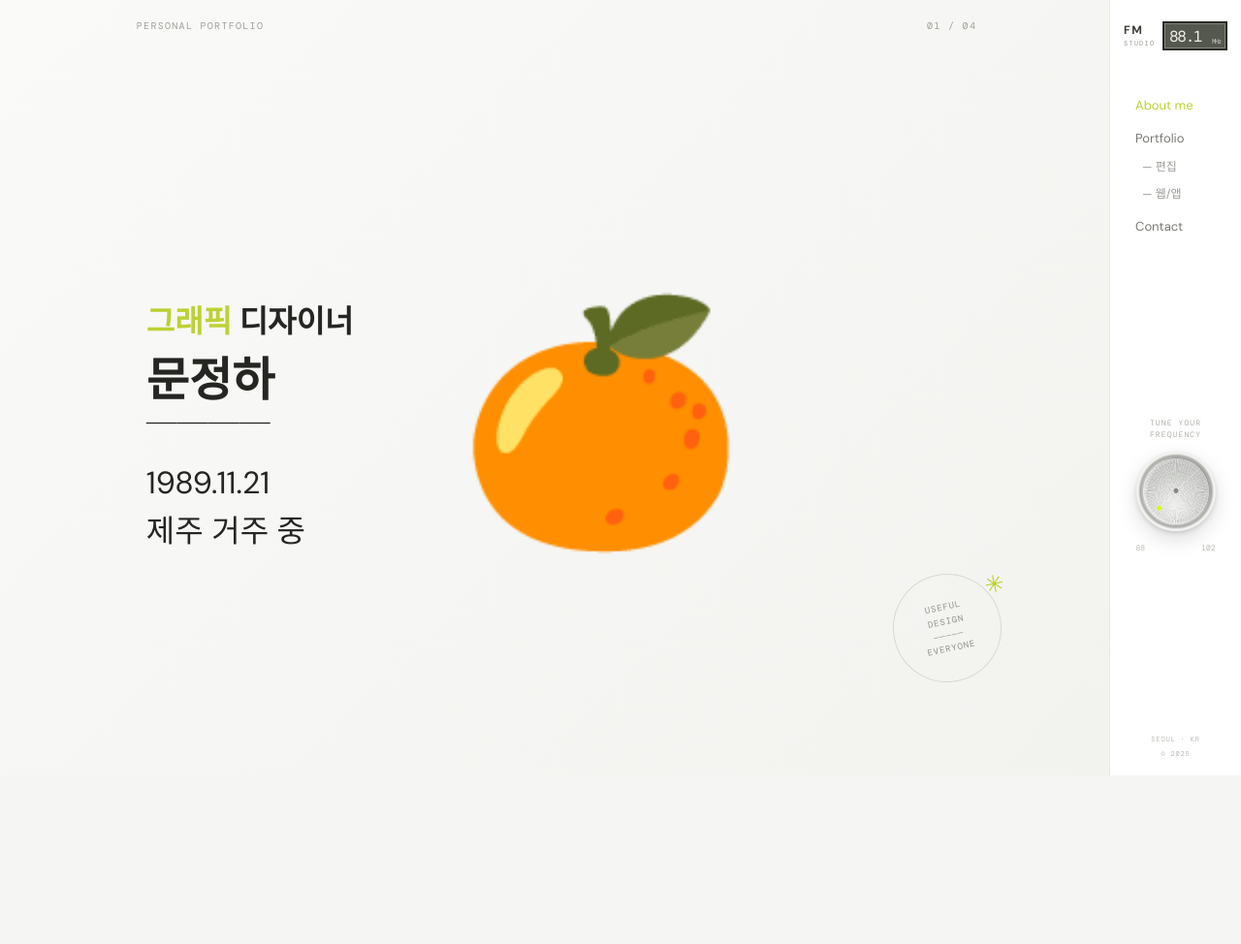
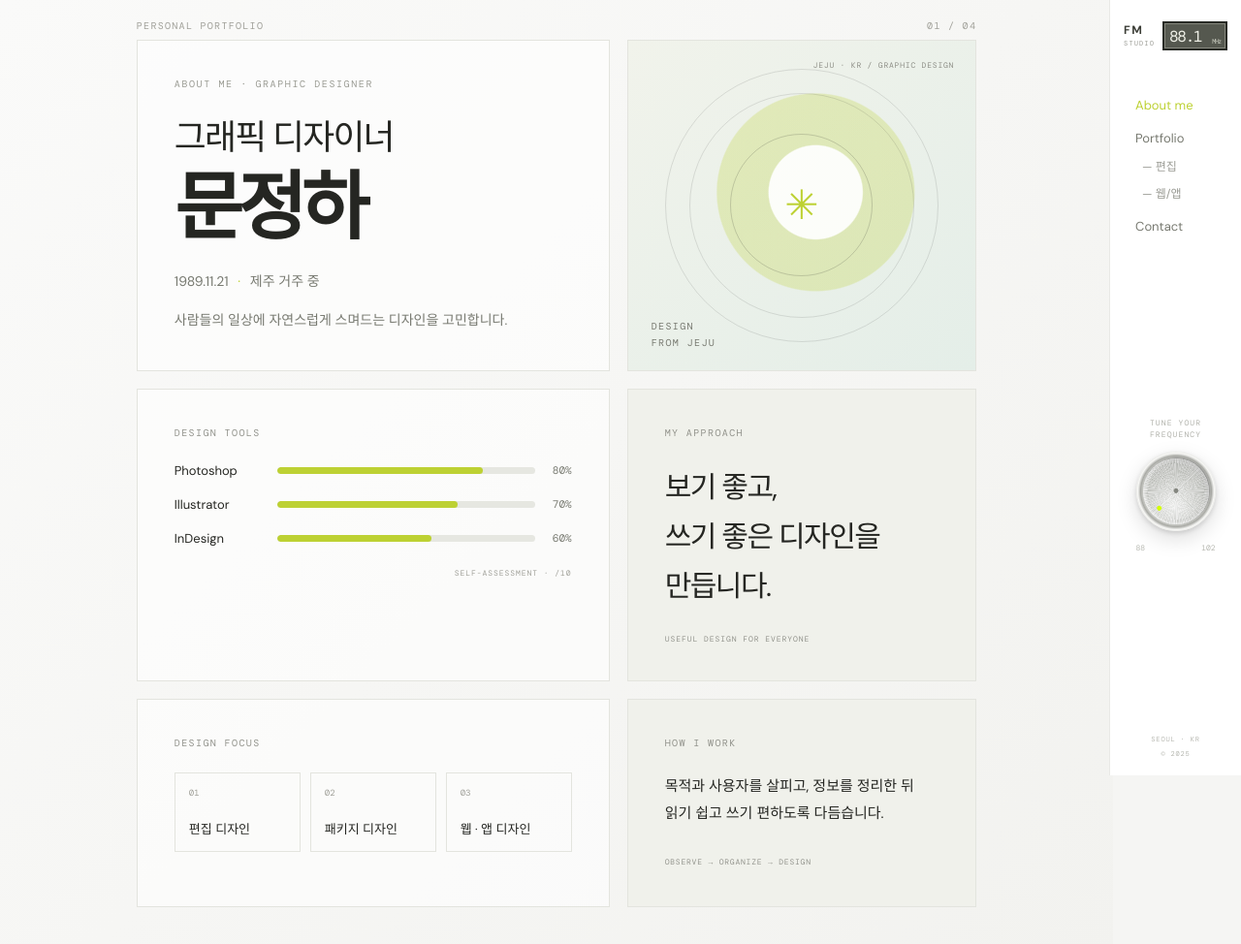
Before and after one commit to aaa5433/portfolio, a plain HTML site: page index.html in a window 1280 px wide. Shown: the whole page at 97% size. Before the commit the page ends 800 px from the top, so only its background shows below. Drawn offline with nearby package versions, Linux system fonts and the light colour scheme.

Commit message:
Add files via upload

```diff
--- a/index.html
+++ b/index.html
@@ -13,27 +13,56 @@
   <main class="canvas">
     <div class="page-meta"><span>PERSONAL PORTFOLIO</span><span id="page-index">01 / 04</span></div>
     <section class="panel active" id="about" aria-labelledby="about-title">
+      <div class="about-grid">
+        <article class="about-card about-intro">
+          <p class="eyebrow">ABOUT ME · GRAPHIC DESIGNER</p>
+          <h2>그래픽 디자이너</h2>
+          <h1 id="about-title">문정하</h1>
+          <p class="about-meta">1989.11.21 <span>·</span> 제주 거주 중</p>
+          <p class="about-description">사람들의 일상에 자연스럽게 스며드는 디자인을 고민합니다.</p>
+        </article>
 
+        <aside class="about-card about-visual" aria-label="제주에서 작업하는 그래픽 디자이너">
+          <div class="about-orbit" aria-hidden="true"><span>✳</span></div>
+          <p class="visual-caption">DESIGN<br>FROM JEJU</p>
+          <span class="visual-coordinate">JEJU · KR / GRAPHIC DESIGN</span>
+        </aside>
 
-      <div class="about-main-grid">
-        <div class="about-left">
-          <h2><span>그래픽</span> 디자이너</h2>
-          <h1>문정하</h1>
-          <p>￣￣￣￣</p>
-          <p>1989.11.21</p>
-          <p>제주 거주 중</p>
-        </div>
+        <section class="about-card about-tools" aria-labelledby="tools-title">
+          <h2 class="about-card-label" id="tools-title">DESIGN TOOLS</h2>
+          <div class="skill-row" aria-label="Photoshop 숙련도 8점, 10점 만점">
+            <span>Photoshop</span><span class="skill-track"><i style="--skill: 80%"></i></span><b>80%</b>
+          </div>
+          <div class="skill-row" aria-label="Illustrator 숙련도 7점, 10점 만점">
+            <span>Illustrator</span><span class="skill-track"><i style="--skill: 70%"></i></span><b>70%</b>
+          </div>
+          <div class="skill-row" aria-label="InDesign 숙련도 6점, 10점 만점">
+            <span>InDesign</span><span class="skill-track"><i style="--skill: 60%"></i></span><b>60%</b>
+          </div>
+          <p class="skill-scale">SELF-ASSESSMENT · /10</p>
+        </section>
 
-        <div class="about-right">
-          <h1>🍊</h1>
-        </div>
+        <section class="about-card about-approach" aria-labelledby="approach-title">
+          <h2 class="about-card-label" id="approach-title">MY APPROACH</h2>
+          <p>보기 좋고,<br>쓰기 좋은 디자인을 만듭니다.</p>
+          <span>USEFUL DESIGN FOR EVERYONE</span>
+        </section>
+
+        <section class="about-card about-focus" aria-labelledby="focus-title">
+          <h2 class="about-card-label" id="focus-title">DESIGN FOCUS</h2>
+          <ul class="focus-list">
+            <li><span>01</span>편집 디자인</li>
+            <li><span>02</span>패키지 디자인</li>
+            <li><span>03</span>웹 · 앱 디자인</li>
+          </ul>
+        </section>
+
+        <section class="about-card about-process" aria-labelledby="process-title">
+          <h2 class="about-card-label" id="process-title">HOW I WORK</h2>
+          <p>목적과 사용자를 살피고, 정보를 정리한 뒤 읽기 쉽고 쓰기 편하도록 다듬습니다.</p>
+          <span>OBSERVE → ORGANIZE → DESIGN</span>
+        </section>
       </div>
-
-
-
-
-
-      <div class="about-stamp" aria-hidden="true"><span>USEFUL<br>DESIGN<br>―――――<br>EVERYONE</span><i>✳</i></div>
     </section>
     <section class="panel" id="edit" aria-labelledby="edit-title">
       <header class="section-head">
--- a/style.css
+++ b/style.css
@@ -110,32 +110,6 @@ body {
     letter-spacing: .12em;
     color: #a1a198;
     white-space: nowrap
-}
-
-.about-stamp {
-    position: absolute;
-    right: 10%;
-    bottom: 12%;
-    width: 112px;
-    height: 112px;
-    border: 1px solid #d8d9d3;
-    border-radius: 50%;
-    display: grid;
-    place-items: center;
-    text-align: center;
-    font: 9px/1.6 'DM Mono', monospace;
-    letter-spacing: .1em;
-    color: #8e9088;
-    transform: rotate(-12deg)
-}
-
-.about-stamp i {
-    position: absolute;
-    right: -13px;
-    top: 2px;
-    font-size: 24px;
-    color: var(--lime);
-    font-style: normal
 }
 
 .section-head {
@@ -773,55 +747,251 @@ body {
 .modal-title {position: absolute;top: 26px;left: 50%;z-index: 2;max-width: calc(100vw - 150px);transform: translateX(-50%);color: #fff;font: 500 15px 'Noto Sans KR', sans-serif;/* letter-spacing: .12em; */text-align: center;}
 
 
-.about-main-grid {
-  display: grid;
-  grid-template-columns: 1fr 1fr;
-  min-height: 150px;
-  box-sizing: border-box;
-  position: absolute;
-  top: 50%;
-  transform: translateY(-45%);
-  max-width: 750px;
+.about-grid {
+    display: grid;
+    grid-template-columns: minmax(0, 1.15fr) minmax(260px, .85fr);
+    grid-template-areas:
+        "intro visual"
+        "tools approach"
+        "focus process";
+    gap: 18px;
+    padding: clamp(1vh, 8vh, 1vh) 0 10px;
 }
 
-.about-left,
-.about-right {
-  padding: 10px;
-  align-content: center;
+.about-card {
+    min-width: 0;
+    padding: clamp(22px, 3vw, 38px);
+    background: rgba(255, 255, 255, .62);
+    border: 1px solid #e3e4de;
 }
 
-.about-left h1,
-.about-left p,
-.about-left h2 {
-  margin: 0;
-  font-size: 3em;
+.about-intro {
+    grid-area: intro;
+    display: flex;
+    flex-direction: column;
+    justify-content: center;
+    min-height: 280px;
 }
 
-.about-left p {
-  margin-top: 3px;
-  font-size: 2em;
+.about-intro .eyebrow {
+    margin-bottom: 24px;
 }
 
-.about-left h2 {
-  margin-top: 3px;
-  font-size: 2em;
+.about-intro h2 {
+    margin: 0;
+    font-size: clamp(22px, 2.8vw, 38px);
+    line-height: 1.4;
+    font-weight: 400;
+    letter-spacing: -.05em;
 }
 
-.about-left h2 span {
-  color: #bdd133;
+.about-intro h1 {
+    margin: 2px 0 0;
+    font-size: clamp(54px, 6vw, 78px);
+    line-height: 1.2;
+    font-weight: 600;
+    letter-spacing: -.07em;
 }
 
-.about-right {
-  font-size: 10em;
+.about-meta {
+    margin: 18px 0 0;
+    color: #777970;
+    font-size: 14px;
 }
 
+.about-meta span {
+    padding: 0 6px;
+    color: var(--lime);
+}
 
+.about-description {
+    max-width: 440px;
+    margin: 18px 0 0;
+    color: #777970;
+    font-size: 14px;
+    line-height: 1.9;
+    word-break: keep-all;
+}
 
+.about-visual {
+    grid-area: visual;
+    position: relative;
+    display: grid;
+    min-height: 280px;
+    overflow: hidden;
+    place-items: center;
+    background:
+        radial-gradient(circle at 54% 46%, rgba(255, 255, 255, .92) 0 18%, transparent 18.5%),
+        radial-gradient(circle at 54% 46%, rgba(189, 209, 51, .27) 0 38%, transparent 38.5%),
+        linear-gradient(140deg, #f1f3eb, #e4eee8);
+}
 
+.about-orbit {
+    display: grid;
+    width: min(52%, 180px);
+    aspect-ratio: 1;
+    place-items: center;
+    border: 1px solid rgba(37, 38, 34, .18);
+    border-radius: 50%;
+    color: var(--lime);
+    font-size: 42px;
+}
 
+.about-orbit::before,
+.about-orbit::after {
+    position: absolute;
+    content: "";
+    border: 1px solid rgba(37, 38, 34, .12);
+    border-radius: 50%;
+}
 
+.about-orbit::before {
+    width: min(68%, 230px);
+    aspect-ratio: 1;
+}
 
+.about-orbit::after {
+    width: min(84%, 280px);
+    aspect-ratio: 1;
+}
 
+.visual-caption {
+    position: absolute;
+    left: 24px;
+    bottom: 20px;
+    margin: 0;
+    color: #777970;
+    font: 10px/1.7 'DM Mono', monospace;
+    letter-spacing: .14em;
+}
+
+.visual-coordinate {
+    position: absolute;
+    right: 22px;
+    top: 20px;
+    color: #8d8e86;
+    font: 8px 'DM Mono', monospace;
+    letter-spacing: .1em;
+}
+
+.about-tools {
+    grid-area: tools;
+}
+
+.about-card-label {
+    margin: 0 0 24px;
+    color: #92938c;
+    font: 10px 'DM Mono', monospace;
+    letter-spacing: .14em;
+}
+
+.skill-row {
+    display: grid;
+    grid-template-columns: 92px minmax(40px, 1fr) 24px;
+    align-items: center;
+    gap: 14px;
+    margin-top: 18px;
+    font-size: 13px;
+}
+
+.skill-track {
+    height: 7px;
+    overflow: hidden;
+    border-radius: 8px;
+    background: #e6e7e1;
+}
+
+.skill-track i {
+    display: block;
+    width: var(--skill);
+    height: 100%;
+    border-radius: inherit;
+    background: var(--lime);
+}
+
+.skill-row b {
+    color: #777970;
+    font: 11px 'DM Mono', monospace;
+    text-align: right;
+}
+
+.skill-scale {
+    margin: 22px 0 0;
+    color: #a0a099;
+    font: 8px 'DM Mono', monospace;
+    letter-spacing: .12em;
+    text-align: right;
+}
+
+.about-approach {
+    grid-area: approach;
+    display: flex;
+    flex-direction: column;
+    justify-content: center;
+    min-height: 210px;
+    background: #f0f1eb;
+}
+
+.about-approach p {
+    margin: 0 0 24px;
+    font-size: clamp(20px, 2.4vw, 30px);
+    line-height: 1.7;
+    letter-spacing: -.05em;
+    word-break: keep-all;
+}
+
+.about-approach > span {
+    color: #92938c;
+    font: 8px 'DM Mono', monospace;
+    letter-spacing: .12em;
+}
+
+.about-focus {
+    grid-area: focus;
+}
+
+.focus-list {
+    display: grid;
+    grid-template-columns: repeat(3, minmax(0, 1fr));
+    gap: 10px;
+    margin: 0;
+    padding: 0;
+    list-style: none;
+}
+
+.focus-list li {
+    display: flex;
+    min-height: 82px;
+    flex-direction: column;
+    justify-content: space-between;
+    padding: 14px;
+    border: 1px solid #e3e4de;
+    font-size: 13px;
+    word-break: keep-all;
+}
+
+.focus-list li span {
+    color: #a0a099;
+    font: 9px 'DM Mono', monospace;
+}
+
+.about-process {
+    grid-area: process;
+    background: #f0f1eb;
+}
+
+.about-process p {
+    margin: 0 0 22px;
+    font-size: 15px;
+    line-height: 1.9;
+    word-break: keep-all;
+}
+
+.about-process > span {
+    color: #92938c;
+    font: 8px 'DM Mono', monospace;
+    letter-spacing: .1em;
+}
 
 
 
@@ -879,18 +1049,6 @@ body {
     .scroll-note {
         display: block;
         margin-top: 18px
-    }
-
-    .about-stamp {
-        width: 76px;
-        height: 76px;
-        right: 25px;
-        bottom: 12%;
-        font-size: 7px
-    }
-
-    .about-stamp i {
-        font-size: 17px
     }
 
     .rail {
@@ -1029,30 +1187,6 @@ body {
         margin-top: 15px
     }
 
-
-
-    .about-main-grid {
-        display: contents;
-        min-height: 150px;
-        box-sizing: border-box;
-        position: absolute;
-        transform: translateY(-45%);
-    }
-
-    .about-left,
-    .about-right {
-        padding: 10px;
-        justify-items: center;
-        margin-top: 50px;
-        /* height: 550px; */
-    }
-
-
-    .about-right {
-        font-size: 10em;
-        text-align: center;
-        margin-top: -200px;
-    }
 }
 
 @media(max-width:390px) {
@@ -1134,16 +1268,51 @@ body {
         cursor: pointer;
     }
 
-    .about-right {
-        height: 550px;
+}
+
+@media (max-width: 640px) {
+    .about-grid {
+        grid-template-columns: minmax(0, 1fr);
+        grid-template-areas:
+            "intro"
+            "visual"
+            "tools"
+            "approach"
+            "focus"
+            "process";
+        gap: 12px;
+        padding-top: 34px;
     }
 
-    .about-right h1 {
-    margin-top: 100px;
-    font-size: 100px;
+    .about-intro,
+    .about-visual {
+        min-height: 240px;
     }
 
+    .about-card {
+        padding: 22px;
+    }
 
+    .about-intro h1 {
+        font-size: clamp(52px, 15vw, 72px);
+    }
+
+    .skill-row {
+        grid-template-columns: 84px minmax(40px, 1fr) 24px;
+        gap: 10px;
+    }
+
+    .about-approach {
+        min-height: 180px;
+    }
+
+    .focus-list {
+        grid-template-columns: 1fr;
+    }
+
+    .focus-list li {
+        min-height: 60px;
+    }
 }
 
 
```
